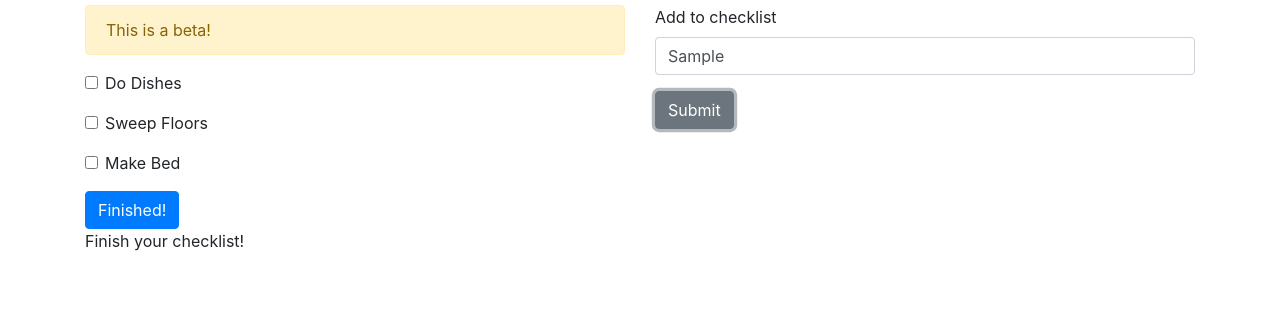
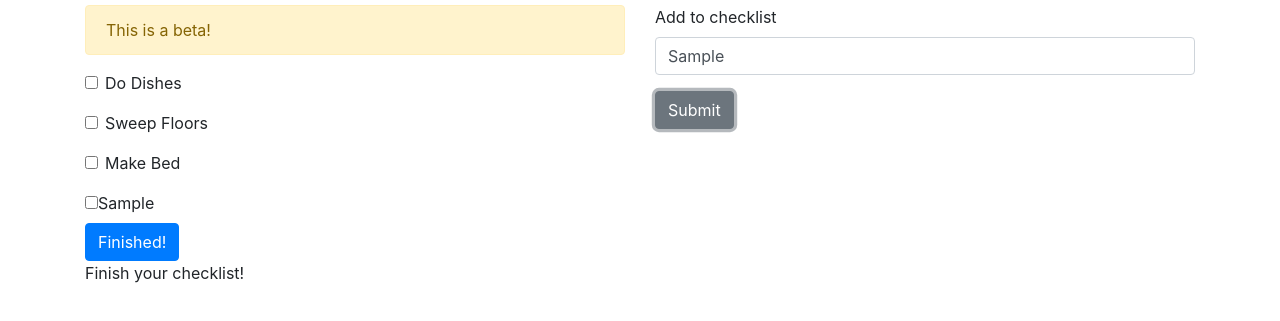
Before and after one commit to stephen-obashitech/checklist-app, a website: page index.html in a window 1280 px wide. Both pictures are taken after typing "Sample" into the empty fields and a click on the button "Submit". Shown: the part 51-372 px from the top of the page. Drawn offline with nearby package versions, Linux system fonts and the light colour scheme.

Commit message:
add functionality 'works'

```diff
--- a/checklist.js
+++ b/checklist.js
@@ -14,3 +14,25 @@ function isFinished () { // eslint-disable-line no-unused-vars
     document.getElementById('checklistFinished').innerHTML = 'Finish your checklist!'
   }
 }
+
+function addItem () { // eslint-disable-line no-unused-vars
+  var input = document.getElementById('inputChecklistItem')
+
+  var checklistDiv = document.createElement('div')
+  var checklistDivInput = document.createElement('input')
+  checklistDivInput.setAttribute('type', 'checkbox')
+  checklistDiv.appendChild(checklistDivInput)
+
+  var checklistLabel = document.createElement('label')
+  var checklistLabelText = document.createTextNode(input.value)
+  checklistLabel.appendChild(checklistLabelText)
+
+  checklistDiv.appendChild(checklistLabel)
+
+  finishButton = document.getElementById('finishButton')
+  console.log(finishButton)
+
+  parentNode = document.getElementById('listChecklistForm')
+  console.log(parentNode)
+  parentNode.insertBefore(checklistDiv, finishButton)
+}
--- a/index.html
+++ b/index.html
@@ -18,19 +18,19 @@
           <p class="mb-0">This is a beta!</p>
         </div>
 
-        <form onsubmit="return false">
+        <form onsubmit="return false" id="listChecklistForm" name="listChecklistForm">
           <div class="form-group form-check">
-            <input type="checkbox" class="form-check-input" id="checkbox1"> <label class="form-check-label" for="checkbox1">Do Dishes</label>
+            <input type="checkbox" class="form-check-input"> <label class="form-check-label" for="checkbox1">Do Dishes</label>
           </div>
 
           <div class="form-group form-check">
-            <input type="checkbox" class="form-check-input" id="checkbox2"> <label class="form-check-label" for="checkbox2">Sweep Floors</label>
+            <input type="checkbox" class="form-check-input"> <label class="form-check-label" for="checkbox2">Sweep Floors</label>
           </div>
 
           <div class="form-group form-check">
-            <input type="checkbox" class="form-check-input" id="checkbox3"> <label class="form-check-label" for="checkbox3">Make Bed</label>
+            <input type="checkbox" class="form-check-input"> <label class="form-check-label" for="checkbox3">Make Bed</label>
           </div>
-          <button type="submit" class="btn btn-primary" onclick="isFinished()">Finished!</button>
+          <button type="submit" class="btn btn-primary" onclick="isFinished()" id="finishButton">Finished!</button>
         </form>
 
         <p id="checklistFinished">Finish your checklist!</p>
@@ -39,10 +39,9 @@
       <div class="col-md" id="addChecklist">
         <form onsubmit="return false">
           <div class="form-group">
-            <label for="inputChecklistItem">Add to checklist</label>
-            <input type="text" class="form-control" id="inputChecklistItem">
+            <label for="inputChecklistItem">Add to checklist</label> <input type="text" class="form-control" id="inputChecklistItem">
           </div>
-          <button type="submit" class="btn btn-secondary">Submit</button>
+          <button type="submit" class="btn btn-secondary" onclick="addItem()">Submit</button>
         </form>
       </div>
     </div>
```
